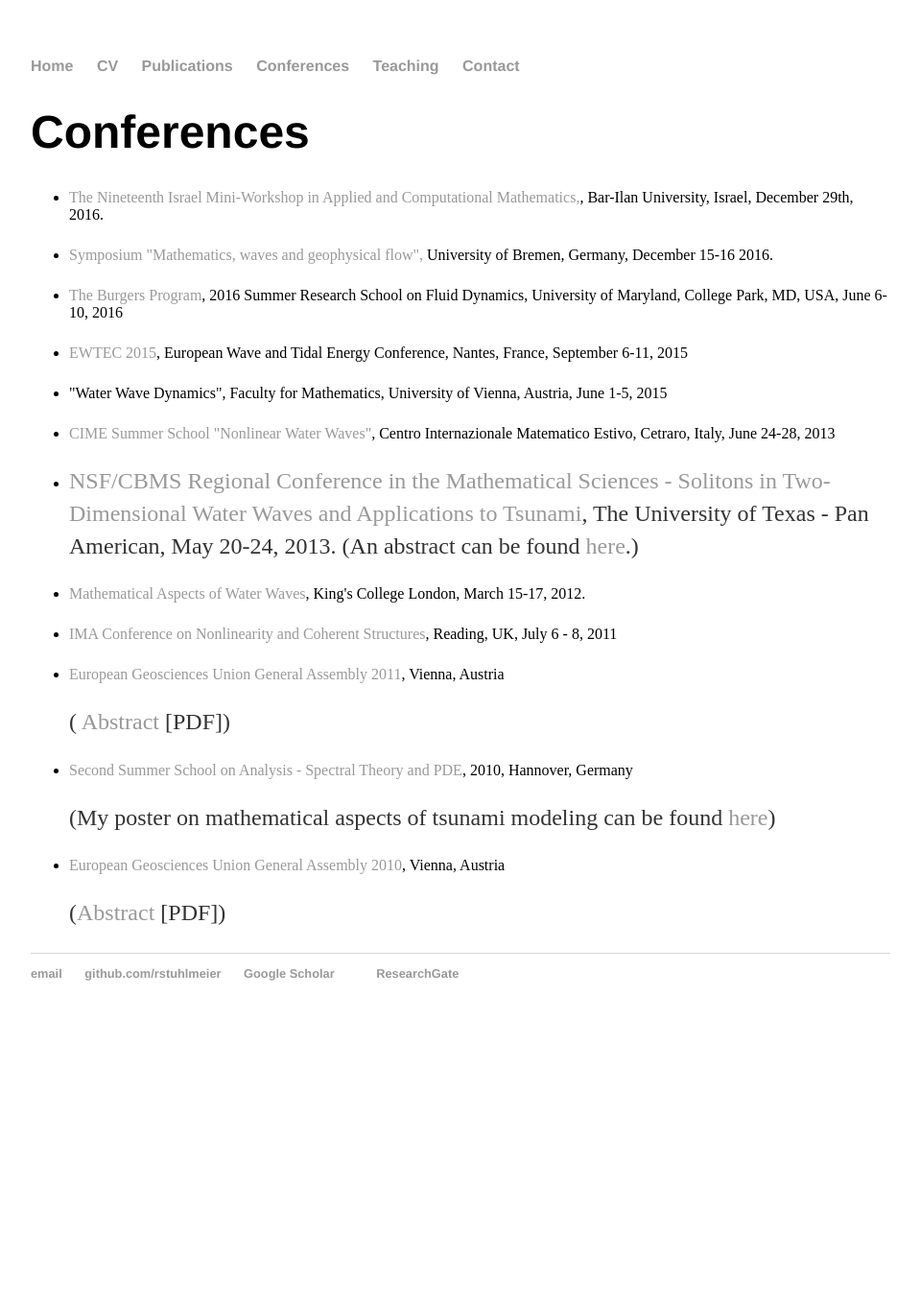
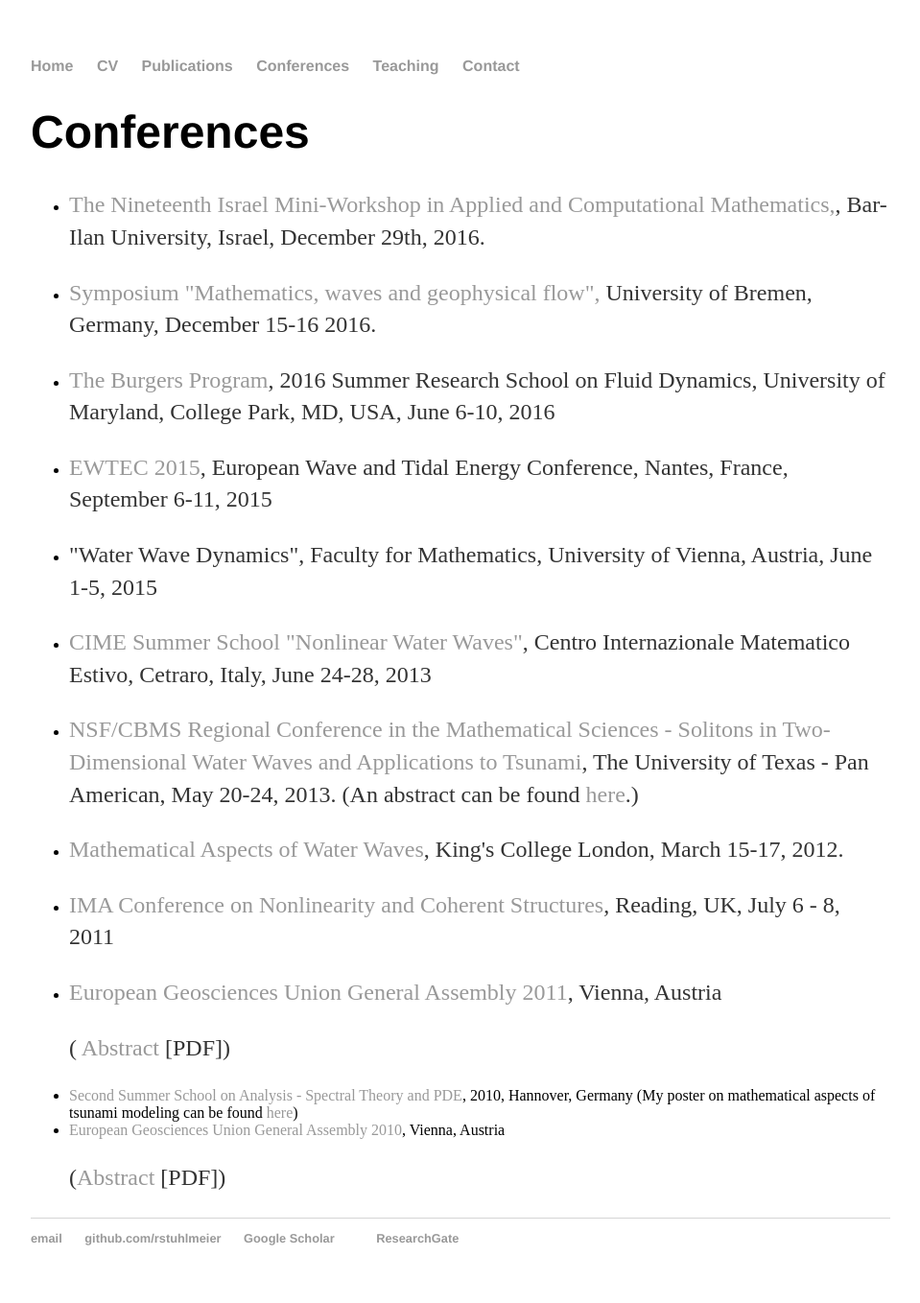
Before and after one commit to rstuhlmeier/rstuhlmeier.github.io, a Jekyll site: the page built from conferences/index.html, in a window 1280 px wide. Shown: the whole page at 96% size, without its empty margins (160-1119 px from the left). Built offline with Jekyll 4.4.1, drawn with Linux system fonts in a browser that asks for light colours; before the commit the page ends 1082 px from its top, so only the background shows below that.

Commit message:
Update index.html

```diff
--- a/conferences/index.html
+++ b/conferences/index.html
@@ -6,31 +6,21 @@
 <h1>Conferences</h1>
 
 <ul type=disc>
-<li> <a href="http://u.math.biu.ac.il/~schiff/wrkspam19.html">The Nineteenth Israel Mini-Workshop in Applied and Computational Mathematics,</a>, Bar-Ilan University, Israel, December 29th, 2016.
-<p>
-<li> <a href="http://anan.math.uni-bremen.de/events/symposium16/">Symposium "Mathematics, waves and geophysical flow",</a> University of Bremen, Germany, December 15-16 2016.
-<p>
-<li> <a href="http://burgers.umd.edu/school/">The Burgers Program</a>, 2016 Summer Research School on Fluid Dynamics, University of Maryland, College Park, MD, USA, June 6-10, 2016
-<p>
-<li> <a href="http://www.ewtec.org/ewtec2015/">EWTEC 2015</a>, European Wave and Tidal Energy Conference, Nantes, France, September 6-11, 2015
-<p>
+<li> <p><a href="http://u.math.biu.ac.il/~schiff/wrkspam19.html">The Nineteenth Israel Mini-Workshop in Applied and Computational Mathematics,</a>, Bar-Ilan University, Israel, December 29th, 2016.</p>
+<li> <p><a href="http://anan.math.uni-bremen.de/events/symposium16/">Symposium "Mathematics, waves and geophysical flow",</a> University of Bremen, Germany, December 15-16 2016.</p>
+<li> <p><a href="http://burgers.umd.edu/school/">The Burgers Program</a>, 2016 Summer Research School on Fluid Dynamics, University of Maryland, College Park, MD, USA, June 6-10, 2016</p>
+<li> <p><a href="http://www.ewtec.org/ewtec2015/">EWTEC 2015</a>, European Wave and Tidal Energy Conference, Nantes, France, September 6-11, 2015</p>
 
-<li> "Water Wave Dynamics", Faculty for Mathematics, University of Vienna, Austria, June 1-5, 2015
-<p>
-<li> <a href="http://php.math.unifi.it/users/cime/Courses/2013/course.php?codice=20132">CIME Summer School "Nonlinear Water Waves"</a>, Centro Internazionale Matematico Estivo, Cetraro, Italy, June 24-28, 2013
-<p>
+<li><p> "Water Wave Dynamics", Faculty for Mathematics, University of Vienna, Austria, June 1-5, 2015</p>
+<li><p> <a href="http://php.math.unifi.it/users/cime/Courses/2013/course.php?codice=20132">CIME Summer School "Nonlinear Water Waves"</a>, Centro Internazionale Matematico Estivo, Cetraro, Italy, June 24-28, 2013</p>
 <li><p> <a href="http://faculty.utpa.edu/kmaruno/nsfcbms-tsunami.html">NSF/CBMS Regional Conference in the Mathematical Sciences - Solitons in Two-Dimensional Water Waves and Applications to Tsunami</a>, The University of Texas - Pan American, May 20-24, 2013.
           (An abstract can be found <a href="http://faculty.utpa.edu/kmaruno/stuhlmeier.pdf">here</a>.)</p>
-<li> <a href="http://www.kcl.ac.uk/nms/depts/mathematics/research/analysis/events/waterwaves.aspx">Mathematical Aspects of Water Waves</a>, King's College London, March 15-17, 2012.
-<p>
-<li> <a href="http://www.ima.org.uk/conferences/past_conferences/2011/ima_conference_on_nonlinearity_and_coherent_structures.cfm">IMA Conference on Nonlinearity and Coherent Structures</a>, Reading, UK, July 6 - 8, 2011
-<p>
-<li> <a href="http://meetings.copernicus.org/egu2011/">European Geosciences Union General Assembly 2011</a>, Vienna, Austria </li> <p>
-(<a href="http://meetingorganizer.copernicus.org/EGU2011/EGU2011-4684.pdf"> Abstract</a> [PDF])
-<p>
+<li><p> <a href="http://www.kcl.ac.uk/nms/depts/mathematics/research/analysis/events/waterwaves.aspx">Mathematical Aspects of Water Waves</a>, King's College London, March 15-17, 2012.</p>
+<li><p> <a href="http://www.ima.org.uk/conferences/past_conferences/2011/ima_conference_on_nonlinearity_and_coherent_structures.cfm">IMA Conference on Nonlinearity and Coherent Structures</a>, Reading, UK, July 6 - 8, 2011</p>
+<li><p> <a href="http://meetings.copernicus.org/egu2011/">European Geosciences Union General Assembly 2011</a>, Vienna, Austria </li> <p>
+(<a href="http://meetingorganizer.copernicus.org/EGU2011/EGU2011-4684.pdf"> Abstract</a> [PDF])</p>
 <li> <a href="http://www.math-conf.uni-hannover.de/spthpde2010.html?&L=1">Second Summer School on Analysis - Spectral Theory and PDE</a>, 2010, Hannover, Germany
-<p> (My poster on mathematical aspects of tsunami modeling can be found <a href="http://www.math-conf.uni-hannover.de/478.html?&L=1">here</a>)
-</p>
+ (My poster on mathematical aspects of tsunami modeling can be found <a href="http://www.math-conf.uni-hannover.de/478.html?&L=1">here</a>)
+
 <li> <a href="http://meetings.copernicus.org/egu2010/">European Geosciences Union General Assembly 2010</a>, Vienna, Austria <p> (<a href="http://meetingorganizer.copernicus.org/EGU2010/EGU2010-1293.pdf">Abstract</a> [PDF])
-<p>
 </ul>
```
